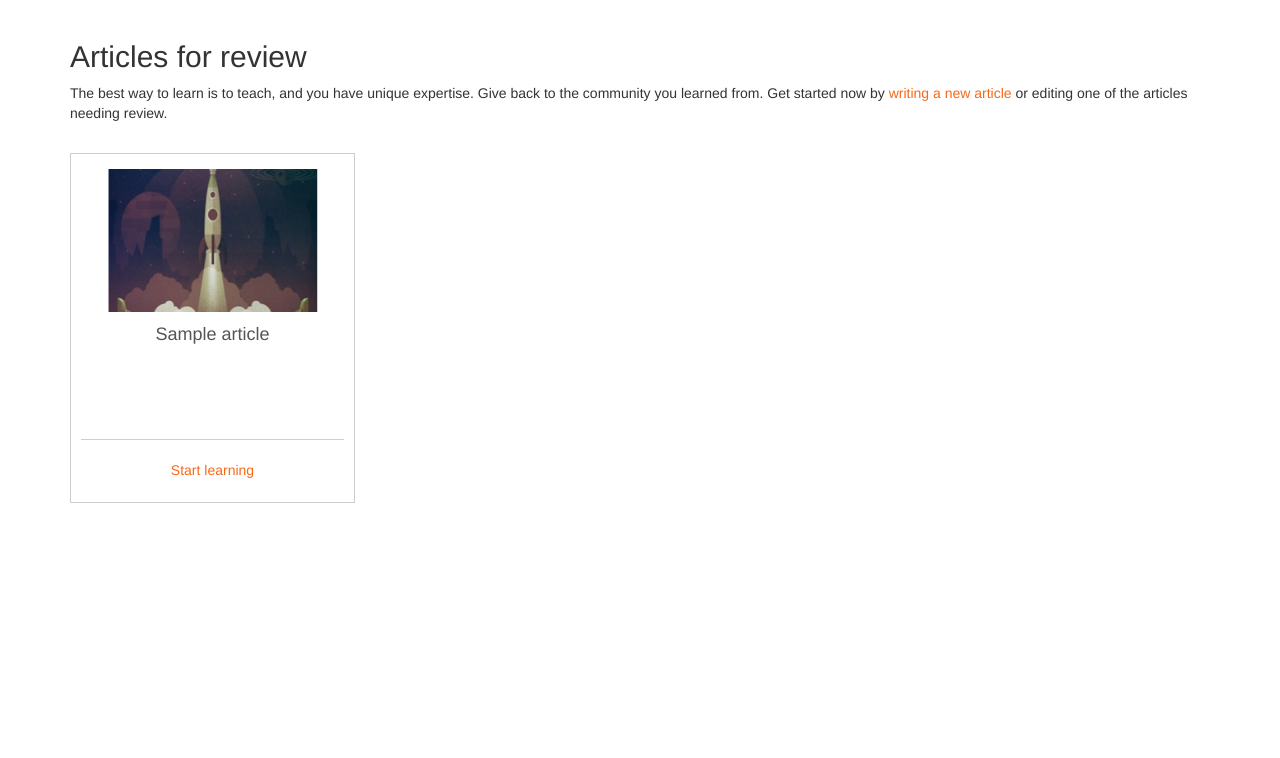
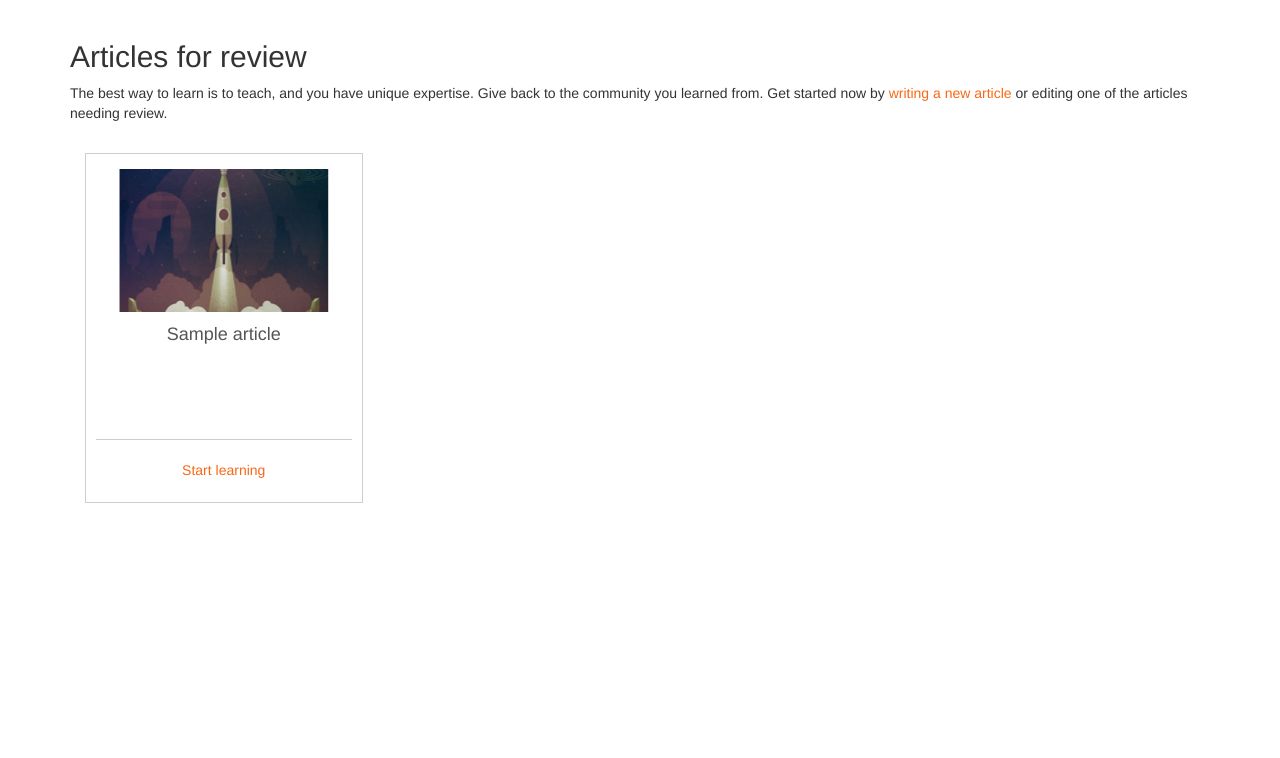
Before and after one commit to pluralsight/guides-cms, a Flask app: template pskb_website/templates/review.html in a window 1280 px wide. Shown: the part 174-932 px from the top of the page. Run offline with Flask 2, Linux system fonts and the light colour scheme; the template is opened without the code that fills it: most values are stand-ins (such as "Sample title", 1, 10 or a date in 2020); parts of the project's set-up code (start-up, migrations or seed data) failed here and were passed over; some libraries are stand-ins or nearby versions.

Commit message:
Put review page in proper grid

```diff
--- a/pskb_website/templates/review.html
+++ b/pskb_website/templates/review.html
@@ -11,6 +11,8 @@
         needing review.
     </p>
 
-    {{super()}}
+    <div class="col-xs-12 col-md-12">
+        {{super()}}
+    </div>
 
 {% endblock %}
```
